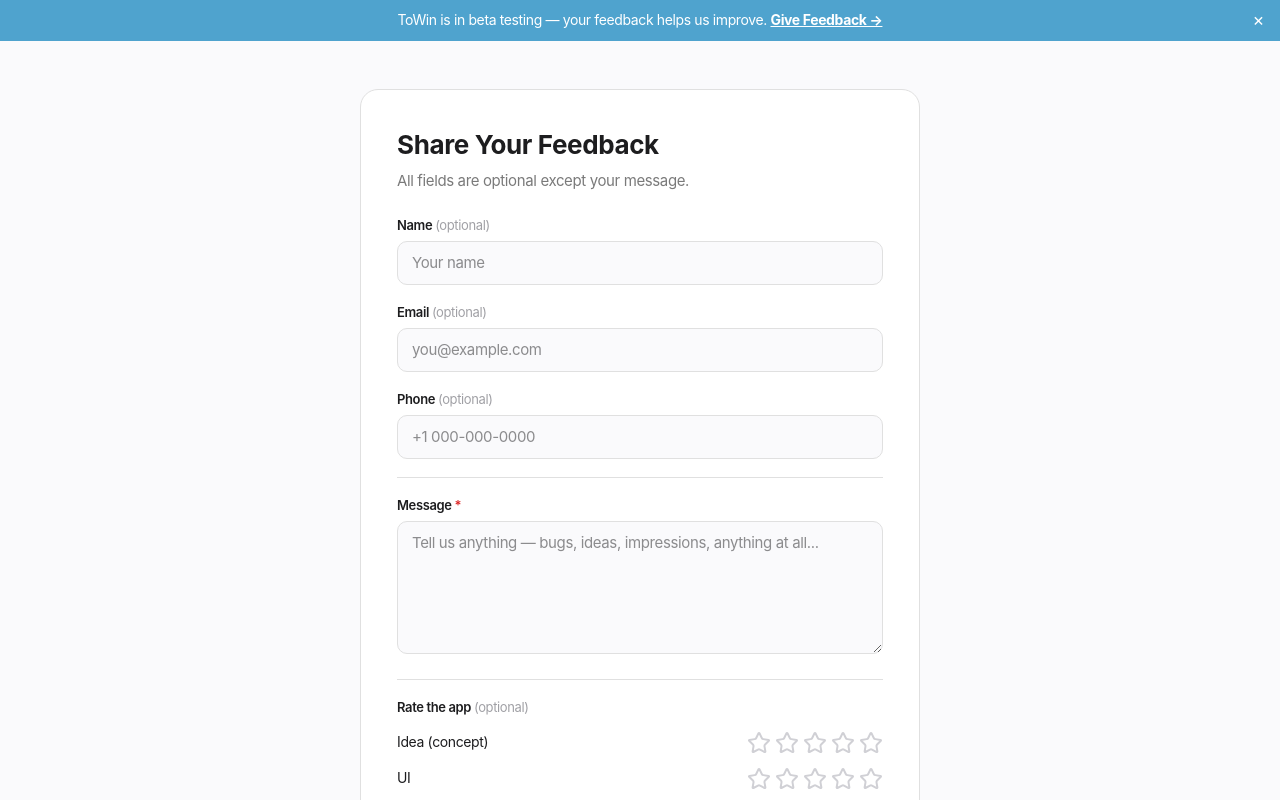
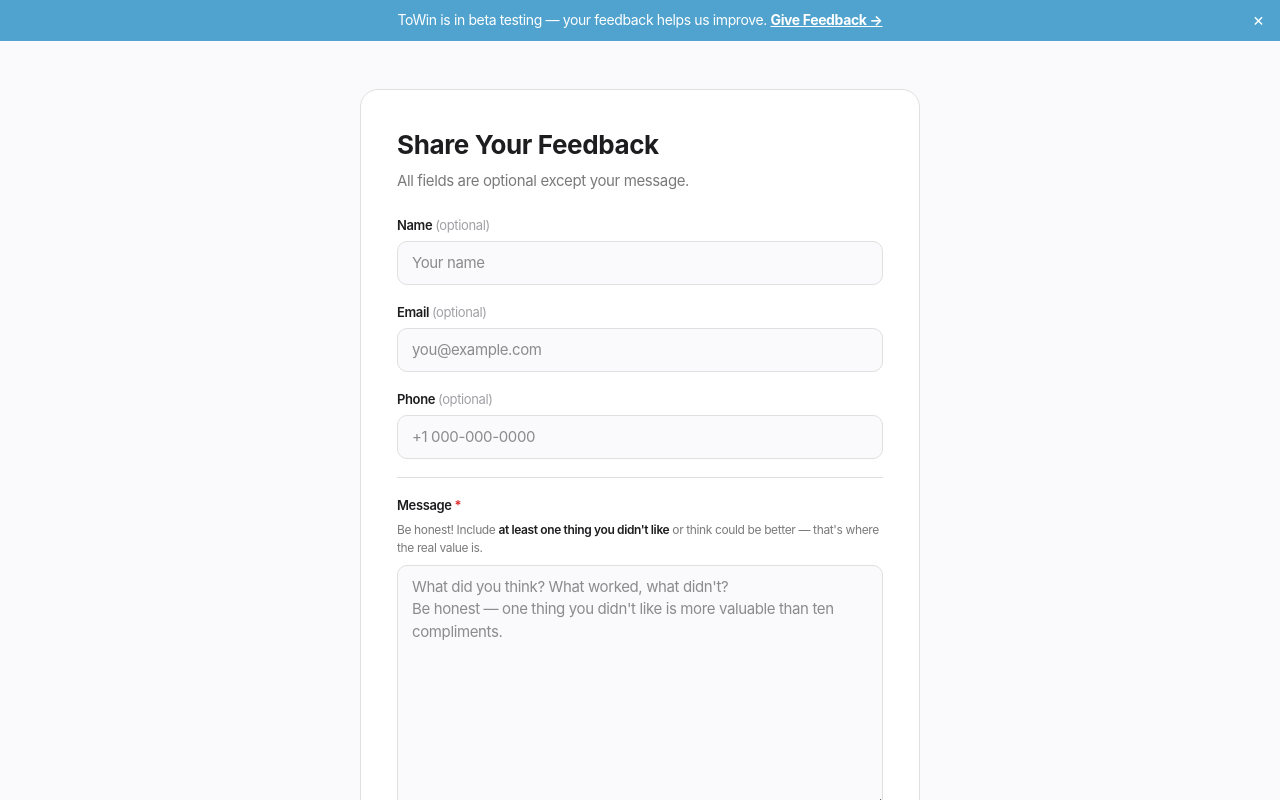
Before and after one commit to Harsha-anbu-g/Towin, a React (Vite) app in the folder frontend/: page /feedback in a window 1280 px wide. Shown: the top 800 px of the page. Built offline with nearby package versions, Linux system fonts and the light colour scheme.

Commit message:
feat: bigger message box, add hint to include at least one negative

```diff
--- a/frontend/src/pages/Feedback.jsx
+++ b/frontend/src/pages/Feedback.jsx
@@ -228,12 +228,17 @@ export default function Feedback() {
 
               {/* Message — most important */}
               <div>
-                <label style={labelStyle}>Message <span style={{ color: '#dc2626' }}>*</span></label>
-                <textarea required rows={5}
+                <label style={labelStyle}>
+                  Message <span style={{ color: '#dc2626' }}>*</span>
+                </label>
+                <p style={{ fontFamily: SFText, fontSize: '12px', color: '#7a7a7a', margin: '0 0 8px', lineHeight: 1.5 }}>
+                  Be honest! Include <span style={{ fontWeight: 600, color: '#1d1d1f' }}>at least one thing you didn't like</span> or think could be better — that's where the real value is.
+                </p>
+                <textarea required rows={10}
                   style={{ ...inputStyle, resize: 'vertical' }}
                   value={form.message}
                   onChange={e => setForm(f => ({ ...f, message: e.target.value }))}
-                  placeholder="Tell us anything — bugs, ideas, impressions, anything at all..."
+                  placeholder={"What did you think? What worked, what didn't?\nBe honest — one thing you didn't like is more valuable than ten compliments."}
                 />
               </div>
 
```
